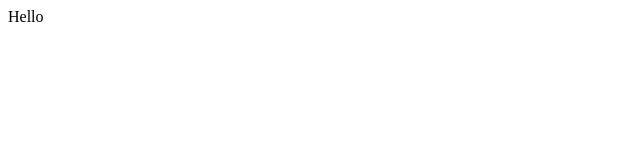
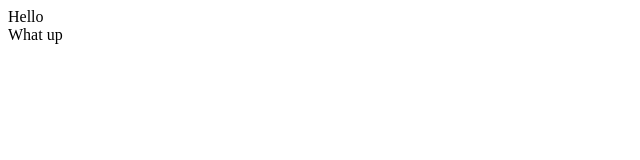
Before and after one commit to WillQYi/demo_rep, a plain HTML site: page index.html in a window 1280 px wide. Shown: the full height of the page, 0-640 px from the left. Drawn offline with Linux system fonts and the light colour scheme.

Commit message:
added waht up

```diff
--- a/index.html
+++ b/index.html
@@ -1 +1,2 @@
 <div> Hello</div>
+<div> What up</div>
```
